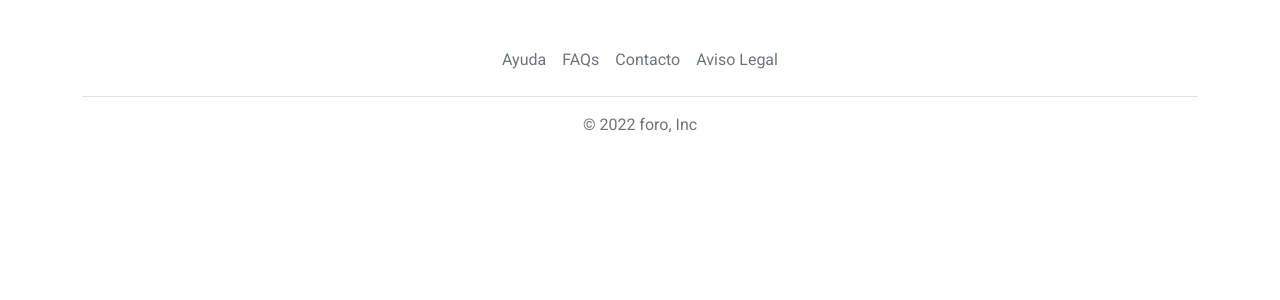
After one commit to rauledutorres/Proyecto-2-Foros, a PHP site: page /proyecto2_foros/footer.php in a window 1280 px wide. The commit adds this page. Shown: the top 300 px of the page. Run offline with PHP 8.4, Linux system fonts and the light colour scheme.

Commit message:
creacion del footer y modificacion del header

```diff
--- /dev/null
+++ b/headerFooter/footer.php
@@ -0,0 +1,37 @@
+<?php
+
+?>
+
+
+<!DOCTYPE html>
+<html lang="en">
+  <head>
+    <meta charset="utf-8">
+    <meta name="viewport" content="width=device-width, initial-scale=1">
+    <title>Bootstrap demo</title>
+    <link href="https://cdn.jsdelivr.net/npm/bootstrap@5.2.0/dist/css/bootstrap.min.css" rel="stylesheet" integrity="sha384-gH2yIJqKdNHPEq0n4Mqa/HGKIhSkIHeL5AyhkYV8i59U5AR6csBvApHHNl/vI1Bx" crossorigin="anonymous">
+    <link rel="preconnect" href="https://fonts.googleapis.com">
+    <link rel="preconnect" href="https://fonts.gstatic.com" crossorigin>
+    <link href="https://fonts.googleapis.com/css2?family=Roboto&display=swap" rel="stylesheet">
+
+    <style>
+        div{
+          font-family: 'Roboto', sans-serif;
+        }
+    </style>
+  </head>
+  <body>
+    <script src="https://cdn.jsdelivr.net/npm/bootstrap@5.2.0/dist/js/bootstrap.bundle.min.js" integrity="sha384-A3rJD856KowSb7dwlZdYEkO39Gagi7vIsF0jrRAoQmDKKtQBHUuLZ9AsSv4jD4Xa" crossorigin="anonymous"></script>
+        <div class="container">
+        <footer class="py-3 my-4">
+            <ul class="nav justify-content-center border-bottom pb-3 mb-3">
+            <li class="nav-item"><a href="#" class="nav-link px-2 text-muted">Ayuda</a></li>
+            <li class="nav-item"><a href="#" class="nav-link px-2 text-muted">FAQs</a></li>
+            <li class="nav-item"><a href="#" class="nav-link px-2 text-muted">Contacto</a></li>
+            <li class="nav-item"><a href="#" class="nav-link px-2 text-muted">Aviso Legal</a></li>
+            </ul>
+            <p class="text-center text-muted">© 2022 foro, Inc</p>
+        </footer>
+        </div>
+    </body>
+</html>
--- a/headerFooter/header.php
+++ b/headerFooter/header.php
@@ -15,6 +15,9 @@
 
     <style>
         h1{
+          font-family: 'Roboto', sans-serif;
+        }
+        div{
           font-family: 'Roboto', sans-serif;
         }
     </style>
```
